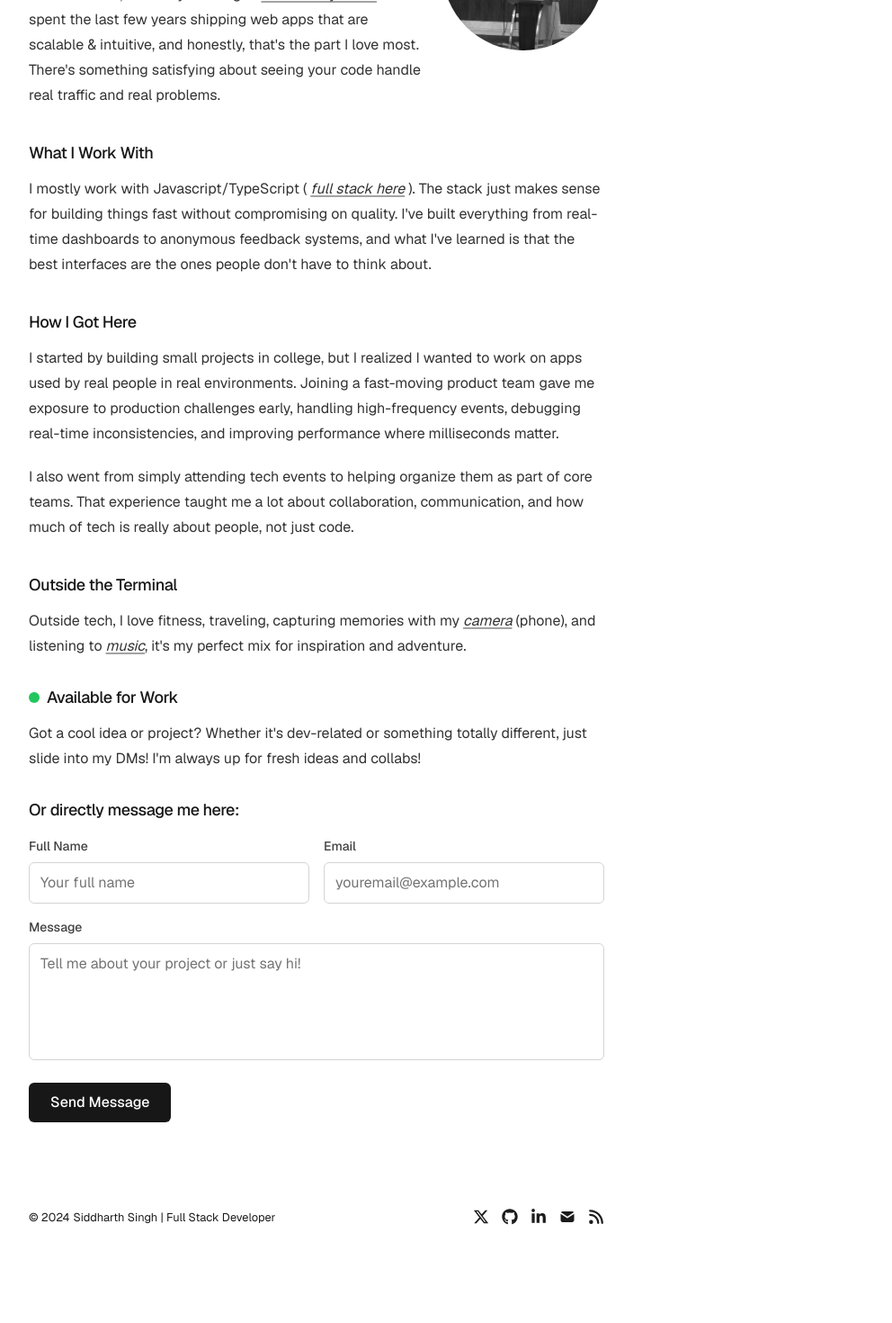
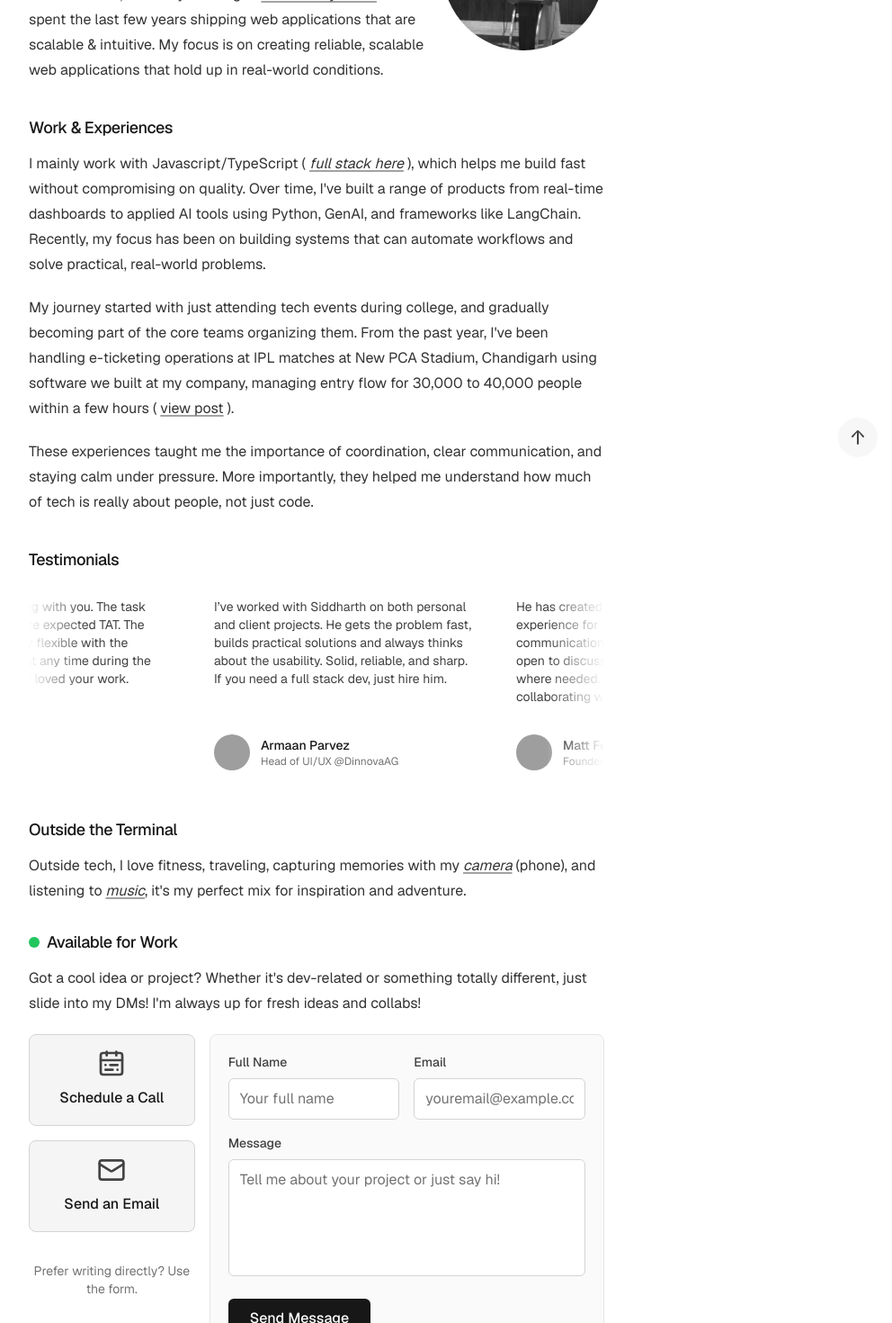
Before and after one commit to sidonweb/sidonweb.com, a Next.js app: page / in a window 1280 px wide. Shown: the part 340-1810 px from the top of the page at 90% size, without its empty margins (288-1280 px from the left). Built offline with nearby package versions, Linux system fonts and the light colour scheme; grey boxes are pictures that could not be loaded.

Commit message:
feat: enhance contact page with scheduling and email options, add testimonials and scroll-to-top component

```diff
--- a/app/components/contact.tsx
+++ b/app/components/contact.tsx
@@ -1,5 +1,7 @@
 'use client';
 
+import { CalendarRange, Mail } from 'lucide-react';
+import Link from 'next/link';
 import { useState } from 'react';
 
 export default function Contact() {
@@ -41,72 +43,83 @@ export default function Contact() {
   };
 
   return (
-    <div >
-      <h3 className="text-lg font-medium mb-4 text-neutral-900 dark:text-neutral-100">
-        Or directly message me here:
-      </h3>
+    <div className="flex flex-col md:flex-row gap-4">
+      {/* LEFT: CTA */}
+      <div className="flex flex-col gap-4 ">
+        <Link href="https://cal.com/sidonweb/30min" style={{ textDecoration: 'none' }} target="_blank" rel="noopener noreferrer" aria-label='Schedule a call with Siddharth Singh on Cal.com'>
+          <button
+            className="group w-full h-full px-6 py-4 bg-neutral-100 dark:bg-neutral-800 text-neutral-900 dark:text-neutral-100 border border-neutral-300 dark:border-neutral-700 rounded-lg hover:bg-neutral-200 dark:hover:bg-neutral-700 transition flex flex-col items-center justify-center gap-2"
+          >
+            <CalendarRange className="size-8 opacity-80" />
+            <span className="font-medium">Schedule a Call</span>
+          </button>
+        </Link>
+
+        <Link href="mailto:heysid88@gmail.com" style={{ textDecoration: 'none' }} target="_blank" rel="noopener noreferrer" aria-label='Send email to Siddharth Singh'>
+          <button
+            className="group w-full h-full px-6 py-4 bg-neutral-100 dark:bg-neutral-800 text-neutral-900 dark:text-neutral-100 border border-neutral-300 dark:border-neutral-700 rounded-lg hover:bg-neutral-200 dark:hover:bg-neutral-700 transition flex flex-col items-center justify-center gap-2"
+          >
+            <Mail className="size-8 opacity-80" />
+            <span className="font-medium">Send an Email</span>
+          </button>
+        </Link>
+
+        {/* Optional subtle hint */}
+        <p className="text-sm text-neutral-500 dark:text-neutral-400 text-center">
+          Prefer writing directly? Use the form.
+        </p>
+      </div>
+
+      {/* RIGHT: FORM */}
+      <div className="bg-neutral-50 dark:bg-neutral-900 border border-neutral-200 dark:border-neutral-800 rounded-lg p-5">
 
         <form onSubmit={handleSubmit} className="space-y-4">
-
-
           <div className="grid grid-cols-1 sm:grid-cols-2 gap-4">
             <div>
-            <label
-              htmlFor="name"
-              className="block text-sm font-medium text-neutral-700 dark:text-neutral-300 mb-2"
-            >
+              <label className="block text-sm font-medium text-neutral-700 dark:text-neutral-300 mb-2">
                 Full Name
               </label>
               <input
                 type="text"
-              id="name"
                 name="name"
                 required
-              className="w-full px-3 py-2 border border-neutral-300 dark:border-neutral-600 rounded-md bg-white dark:bg-neutral-800 text-neutral-900 dark:text-neutral-100 placeholder-neutral-500 dark:placeholder-neutral-400 focus:outline-none focus:ring-2 focus:ring-[#39FF14] focus:border-transparent transition-colors"
+                className="w-full px-3 py-2 border border-neutral-300 dark:border-neutral-700 rounded-md bg-white dark:bg-neutral-800 text-neutral-900 dark:text-neutral-100 placeholder-neutral-500 focus:outline-none focus:ring-2 focus:ring-[#39FF14]"
                 placeholder="Your full name"
               />
             </div>
 
             <div>
-            <label
-              htmlFor="email"
-              className="block text-sm font-medium text-neutral-700 dark:text-neutral-300 mb-2"
-            >
+              <label className="block text-sm font-medium text-neutral-700 dark:text-neutral-300 mb-2">
                 Email
               </label>
               <input
                 type="email"
-              id="email"
                 name="email"
                 required
-              className="w-full px-3 py-2 border border-neutral-300 dark:border-neutral-600 rounded-md bg-white dark:bg-neutral-800 text-neutral-900 dark:text-neutral-100 placeholder-neutral-500 dark:placeholder-neutral-400 focus:outline-none focus:ring-2 focus:ring-[#39FF14] focus:border-transparent transition-colors"
+                className="w-full px-3 py-2 border border-neutral-300 dark:border-neutral-700 rounded-md bg-white dark:bg-neutral-800 text-neutral-900 dark:text-neutral-100 placeholder-neutral-500 focus:outline-none focus:ring-2 focus:ring-[#39FF14]"
                 placeholder="youremail@example.com"
               />
             </div>
           </div>
 
           <div>
-          <label
-            htmlFor="message"
-            className="block text-sm font-medium text-neutral-700 dark:text-neutral-300 mb-2"
-          >
+            <label className="block text-sm font-medium text-neutral-700 dark:text-neutral-300 mb-2">
               Message
             </label>
             <textarea
-            id="message"
               name="message"
               required
               rows={4}
-            className="w-full px-3 py-2 border border-neutral-300 dark:border-neutral-600 rounded-md bg-white dark:bg-neutral-800 text-neutral-900 dark:text-neutral-100 placeholder-neutral-500 dark:placeholder-neutral-400 focus:outline-none focus:ring-2 focus:ring-[#39FF14] focus:border-transparent transition-colors resize-none"
+              className="w-full px-3 py-2 border border-neutral-300 dark:border-neutral-700 rounded-md bg-white dark:bg-neutral-800 text-neutral-900 dark:text-neutral-100 placeholder-neutral-500 focus:outline-none focus:ring-2 focus:ring-[#39FF14] resize-none"
               placeholder="Tell me about your project or just say hi!"
             />
           </div>
 
-        <div className="flex items-center justify-between">
+          <div className="flex flex-col sm:flex-row sm:items-center gap-3 sm:justify-between">
             <button
               type="submit"
               disabled={isSubmitting}
-            className="px-6 py-2 bg-neutral-900 dark:bg-neutral-100 text-white dark:text-neutral-900 rounded-md hover:bg-neutral-800 dark:hover:bg-neutral-200 focus:outline-none focus:ring-2 focus:ring-[#39FF14] focus:ring-offset-2 disabled:opacity-50 disabled:cursor-not-allowed transition-colors font-medium"
+              className="px-6 py-2 bg-neutral-900 dark:bg-neutral-100 text-white dark:text-neutral-900 rounded-md hover:bg-neutral-800 dark:hover:bg-neutral-200 focus:outline-none focus:ring-2 focus:ring-[#39FF14] disabled:opacity-50 transition font-medium"
             >
               {isSubmitting ? 'Sending...' : 'Send Message'}
             </button>
@@ -125,5 +138,6 @@ export default function Contact() {
           </div>
         </form>
       </div>
+    </div>
   );
 }
--- a/app/components/hiremecard.tsx
+++ /dev/null
@@ -1,7 +0,0 @@
-export default function hiremecard(){
-    return (
-        <div>
-
-        </div>
-    )
-}
--- /dev/null
+++ b/app/components/scroll-to-top.tsx
@@ -0,0 +1,27 @@
+"use client";
+import { useEffect, useState } from "react";
+import Link from "next/link";
+
+export default function ScrollToTop() {
+  const [visible, setVisible] = useState(false);
+
+  useEffect(() => {
+    const onScroll = () => setVisible(window.scrollY > 300);
+    window.addEventListener("scroll", onScroll, { passive: true });
+    return () => window.removeEventListener("scroll", onScroll);
+  }, []);
+
+  return (
+    <Link
+      href="#top"
+      aria-label="Scroll to top"
+      className={`fixed bottom-4 right-4 bg-neutral-100 dark:bg-neutral-800 text-neutral-900 dark:text-neutral-100 p-3 rounded-full opacity-80 hover:opacity-100 transition-all duration-300 ${
+        visible ? "translate-y-0 opacity-80" : "translate-y-16 opacity-0 pointer-events-none"
+      }`}
+    >
+      <svg xmlns="http://www.w3.org/2000/svg" className="h-5 w-5" viewBox="0 0 20 20" fill="currentColor">
+        <path fillRule="evenodd" d="M3.293 9.707a1 1 0 010-1.414l6-6a1 1 0 011.414 0l6 6a1 1 0 01-1.414 1.414L11 4.414V17a1 1 0 11-2 0V4.414L4.707 9.707a1 1 0 01-1.414 0z" clipRule="evenodd" />
+      </svg>
+    </Link>
+  );
+}
--- /dev/null
+++ b/app/components/testimonials.tsx
@@ -0,0 +1,74 @@
+"use client";
+const testimonials = [
+    {
+        pfp: "https://randomuser.me/api/portraits/lego/1.jpg",
+        name: "Anonymous",
+        role: "CEO at XYZ",
+        quote: "It was a great working with you. The task was completed before expected TAT. The best is you were very flexible with the changes requested at any time during the whole project. Really loved your work."
+    },
+    {
+        pfp: "https://media.licdn.com/dms/image/v2/D5603AQF8GJ3lpX8n8A/profile-displayphoto-scale_200_200/B56Zv1dtR_KIAY-/0/1769349766257?e=1776902400&v=beta&t=o4PMeFWgVKxwZe5jhoft0m_WfbXzi6msRfLJEaVpgyc",
+        name: "Armaan Parvez",
+        role: "Head of UI/UX @DinnovaAG",
+        quote: "I’ve worked with Siddharth on both personal and client projects. He gets the problem fast, builds practical solutions and always thinks about the usability. Solid, reliable, and sharp. If you need a full stack dev, just hire him."
+    },
+    {
+        pfp: "https://randomuser.me/api/portraits/lego/2.jpg",
+        name: "Matt Ferguson",
+        role: "Founder @ReadySetShoot",
+        quote: "He has created a clean and intuitive experience for the website. Siddharth's communication is spot on, and he is always open to discussing ideas and refining things where needed. I look forward to collaborating with him on future projects."
+    }
+]
+
+function TestimonialCard({ t }: any) {
+    return (
+        <div className="min-w-[320px] max-w-[320px] flex flex-col justify-between gap-4 p-4">
+            <p className="text-sm text-neutral-700 dark:text-neutral-300 m-0 p-0">
+                {t.quote}
+            </p>
+            <div className="flex flex-row justify-start items-center gap-3 mt-4">
+                <img
+                    src={t.pfp}
+                    className="w-10 h-10 rounded-full object-cover"
+                    alt={t.name}
+                />
+                <div className="flex flex-col justify-between items-start">
+                    <p className="text-sm font-medium text-neutral-900 dark:text-neutral-100 m-0 p-0">
+                        {t.name}
+                    </p>
+                    <p className="text-xs text-neutral-500 dark:text-neutral-400 m-0 p-0">
+                        {t.role}
+                    </p>
+                </div>
+
+            </div>
+        </div>
+    );
+}
+
+function Row({ reverse = false }: { reverse?: boolean }) {
+    const loopData = [...testimonials, ...testimonials]; // infinite feel
+
+    return (
+        <div className="overflow-hidden relative
+  [mask-image:linear-gradient(to_right,transparent_0%,black_10%,black_90%,transparent_100%)]">
+            <div
+                className={`flex gap-4 w-max ${reverse ? "animate-scroll-reverse" : "animate-scroll"
+                    } hover:[animation-play-state:paused]`}
+            >
+                {loopData.map((t, i) => (
+                    <TestimonialCard key={i} t={t} />
+                ))}
+            </div>
+        </div>
+    );
+}
+
+export default function Testimonials() {
+    return (
+        <div className="flex flex-col gap-6">
+            <Row />          {/* left → right */}
+            {/* <Row reverse /> */}
+        </div>
+    );
+}
--- a/app/config.ts
+++ b/app/config.ts
@@ -1,10 +1,10 @@
 export const metaData = {
   baseUrl: "https://sidonweb.com",
-  title: "Siddharth Singh | Full Stack Developer",
+  title: "Siddharth Singh | Full Stack Engineer",
   name: "Siddharth Singh",
   ogImage: "/opengraph-image.png",
   description:
-    "Full Stack Developer specializing in React, Next.js, TypeScript, Node.js, and scalable real-time web applications. Experienced in building high-performance dashboards, operational systems, and end-to-end products used by thousands daily.",
+    "Full Stack Engineer specializing in React, Next.js, TypeScript, Node.js, and scalable real-time web applications. Experienced in building high-performance dashboards, operational systems, and end-to-end products used by thousands daily.",
 };
 
 
--- a/app/global.css
+++ b/app/global.css
@@ -195,3 +195,24 @@ table {
 .dark .flare {
   background-color: rgb(255, 255, 255);
 }
+
+/* globals.css */
+
+@layer utilities {
+  .animate-scroll {
+    animation: scroll 40s linear infinite;
+  }
+  .animate-scroll-reverse {
+    animation: scroll-reverse 40s linear infinite;
+  }
+}
+
+@keyframes scroll {
+  0%   { transform: translateX(0); }
+  100% { transform: translateX(-50%); }
+}
+
+@keyframes scroll-reverse {
+  0%   { transform: translateX(-50%); }
+  100% { transform: translateX(0); }
+}
--- a/app/layout.tsx
+++ b/app/layout.tsx
@@ -8,7 +8,7 @@ import { SpeedInsights } from "@vercel/speed-insights/next";
 import Footer from "./components/footer";
 import { ThemeProvider } from "./components/theme-switch";
 import { metaData } from "./config";
-// import FlareCursor from "./components/custom-cursor";
+import ScrollToTop from "./components/scroll-to-top";
 
 export const metadata: Metadata = {
   metadataBase: new URL(metaData.baseUrl),
@@ -96,6 +96,7 @@ export default function RootLayout({
             <SpeedInsights />
 
           </main>
+          <ScrollToTop />
         </ThemeProvider>
       </body>
     </html>
--- a/app/page.tsx
+++ b/app/page.tsx
@@ -3,6 +3,7 @@ import Contact from "./components/contact";
 import Link from "next/link";
 import ProfileSlides from "./components/profile-slides";
 import { metaData } from "./config";
+import Testimonials from "./components/testimonials";
 
 export default function Page() {
 
@@ -26,7 +27,7 @@ export default function Page() {
                 "name": metaData.name,
                 "url": metaData.baseUrl,
                 "image": `${metaData.baseUrl}${metaData.ogImage}`,
-                "jobTitle": "Full Stack Developer",
+                "jobTitle": "Full Stack Engineer",
                 "worksFor": {
                   "@type": "Organization",
                   "name": "Houston Systems"
@@ -49,24 +50,25 @@ export default function Page() {
 
       <div className="prose prose-neutral dark:prose-invert">
         <p>
-          Hi, I'm Siddharth Singh, a full-stack engineer based in Greater Noida, currently working at <Link href='https://www.housysit.com' > <i>Houston Systems</i></Link>. I've spent the last few years shipping web apps that are scalable & intuitive, and honestly, that's the part I love most. There's something satisfying about seeing your code handle real traffic and real problems.
+          Hi, I'm Siddharth Singh, a full-stack engineer based in Greater Noida, currently working at <Link href='https://www.housysit.com' > <i>Houston Systems</i></Link>. I've spent the last few years shipping web applications that are scalable & intuitive. My focus is on creating reliable, scalable web applications that hold up in real-world conditions.
         </p>
         <h2 className="mb-3 text-lg font-medium tracking-tight">
-          What I Work With</h2>
+          Work & Experiences
+        </h2>
+
         <p>
-          I mostly work with Javascript/TypeScript ( <Link href="/stack"><i>full stack here</i></Link> ). The stack just makes sense for building things fast without compromising on quality. I've built everything from real-time dashboards to anonymous feedback systems, and what I've learned is that the best interfaces are the ones people don't have to think about.
+          I mainly work with Javascript/TypeScript ( <Link href="/stack"><i>full stack here</i></Link> ), which helps me build fast without compromising on quality. Over time, I've built a range of products from real-time dashboards to applied AI tools using Python, GenAI, and frameworks like LangChain. Recently, my focus has been on building systems that can automate workflows and solve practical, real-world problems.
         </p>
-        <h2 className="mb-3 text-lg font-medium tracking-tight">
-          How I Got Here</h2>
+
         <p>
-           I started by building small projects in college, but I
-          realized I wanted to work on apps used by real people in real
-          environments. Joining a fast-moving product team gave me exposure to
-          production challenges early, handling high-frequency events,
-          debugging real-time inconsistencies, and improving performance where
-          milliseconds matter.
+          My journey started with just attending tech events during college, and gradually becoming part of the core teams organizing them. From the past year, I've been handling e-ticketing operations at IPL matches at New PCA Stadium, Chandigarh using software we built at my company, managing entry flow for 30,000 to 40,000 people within a few hours ( <Link href={"https://www.linkedin.com/posts/sidonweb_technology-stadiumoperations-ticketsolutions-activity-7322494088769916928-bFo7?utm_source=share&utm_medium=member_desktop&rcm=ACoAAC2xQm0B-BL4caJx6TqAx-i1z4y_o8na_Xg"}>view post</Link> ).
         </p>
-        <p>I also went from simply attending tech events to helping organize them as part of core teams. That experience taught me a lot about collaboration, communication, and how much of tech is really about people, not just code.</p>
+
+        <p>
+          These experiences taught me the importance of coordination, clear communication, and staying calm under pressure. More importantly, they helped me understand how much of tech is really about people, not just code.
+        </p>
+        <h2 className="mb-3 text-lg font-medium tracking-tight">Testimonials</h2>
+        <Testimonials />
         <h2 className="mb-3 text-lg font-medium tracking-tight">Outside the Terminal</h2>
         <p>Outside tech, I love fitness, traveling, capturing memories with my {" "}
           <Link href='/gallery' ><i>camera</i></Link>{" (phone), "}and listening to {" "}
@@ -86,6 +88,6 @@ export default function Page() {
         </p>
         <Contact />
       </div>
-    </section>
+    </section >
   );
 }
```
Lines whose indentation alone changed are shown as unchanged.
